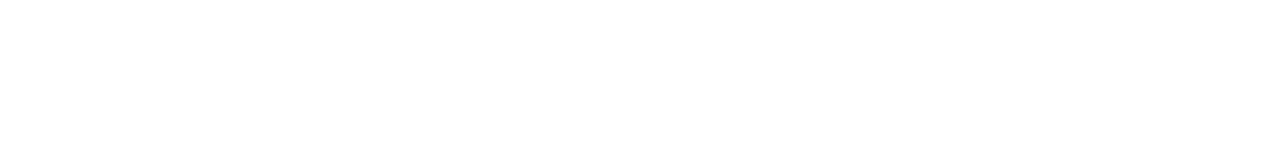
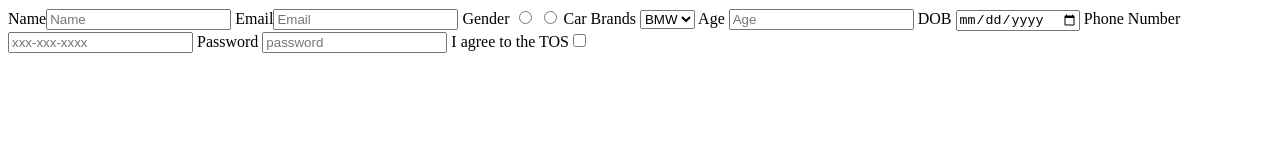
Before and after one commit to acciojob/signup-form-car-TANDEL1, a website: page main.html in a window 1280 px wide. Drawn offline with Linux system fonts and the light colour scheme.

Commit message:
created a submission

```diff
--- a/main.html
+++ b/main.html
@@ -8,6 +8,20 @@
 
 <body>
 	<!-- the entire body must be written by student -->
+	Name<input id="name" type="Text" placeholder="Name" required>
+    Email<input id="email" type="Email" placeholder="Email" required>
+    Gender <input type="radio" id="gender_m" required name="g">
+    <input type="radio" id="gender_m" required name="g">
+    Car Brands
+    <select name="cars" id="cars" aria-placeholder="--Please choose an option--" required>
+        <option value="">BMW</option>
+        <option value="">AUDI</option>
+    </select>
+    Age <input type="number" id="age" required placeholder="Age">
+    DOB <input type="date" id="dob" required>
+    Phone Number <input type="tel" id="te" placeholder="xxx-xxx-xxxx">
+    Password <input type="password" id="password" placeholder="password">
+    I agree to the TOS<input type="checkbox" id="tos" required>
     <script type="text/javascript" src="./script.js">
 </script>
 
```
